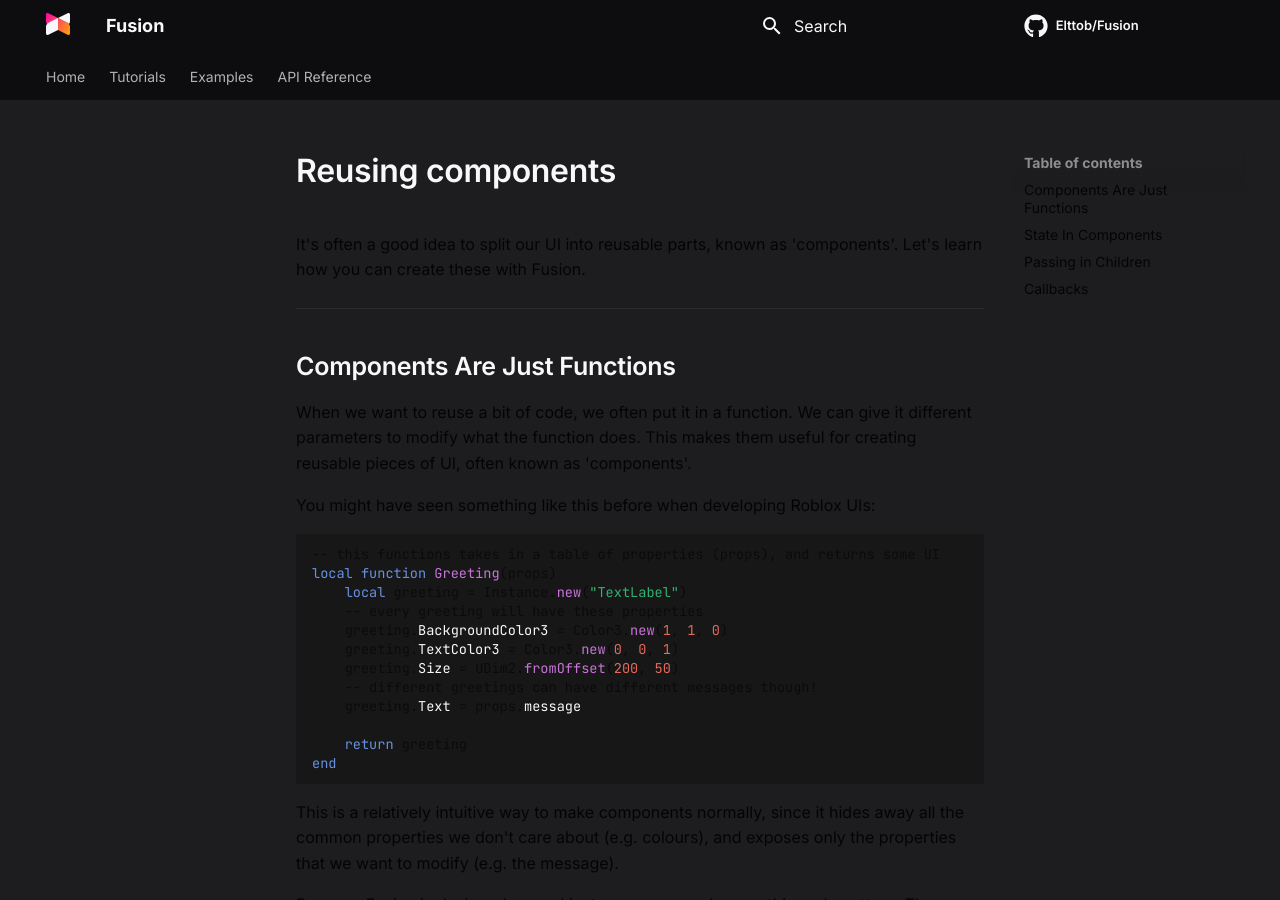
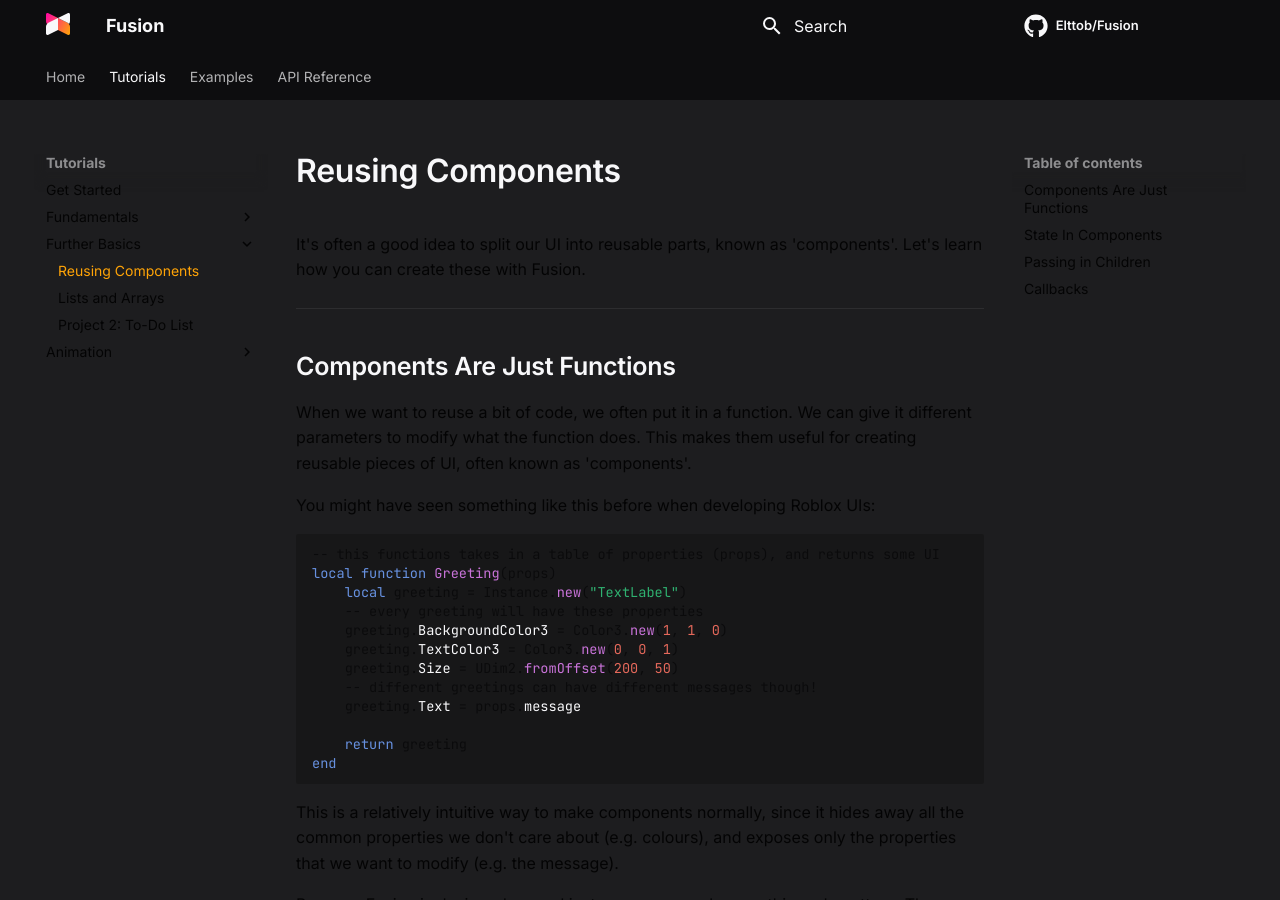
Before and after one commit to dphfox/Fusion, an MkDocs documentation site: the page built from docs/tutorials/further-basics/reusing-components.md, in a window 1280 px wide and 900 px high. Built offline with MkDocs 1.6.1 and Material for MkDocs 9.7.7, drawn with Linux system fonts in a browser that asks for light colours; comment, search, counter and statistics services are not loaded.

Commit message:
Fix mkdocs.yml

```diff
--- a/mkdocs.yml
+++ b/mkdocs.yml
@@ -35,7 +35,7 @@ nav:
       - Changing Children: tutorials/fundamentals/changing-children.md
       - "Project 1: Counting Clicks": tutorials/fundamentals/project-1.md
     - Further Basics:
-      - Reusing Components: tutorials/further-basics/components.md
+      - Reusing Components: tutorials/further-basics/reusing-components.md
       - Lists and Arrays: tutorials/further-basics/computing-arrays.md
       - "Project 2: To-Do List": tutorials/further-basics/project-2.md
     - Animation:
```
